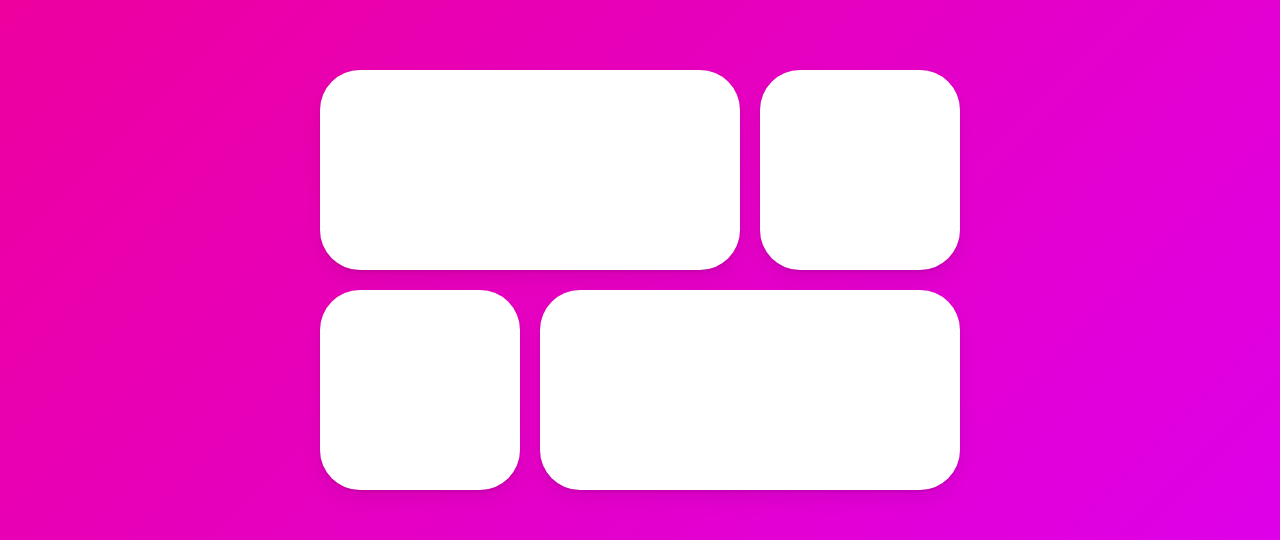
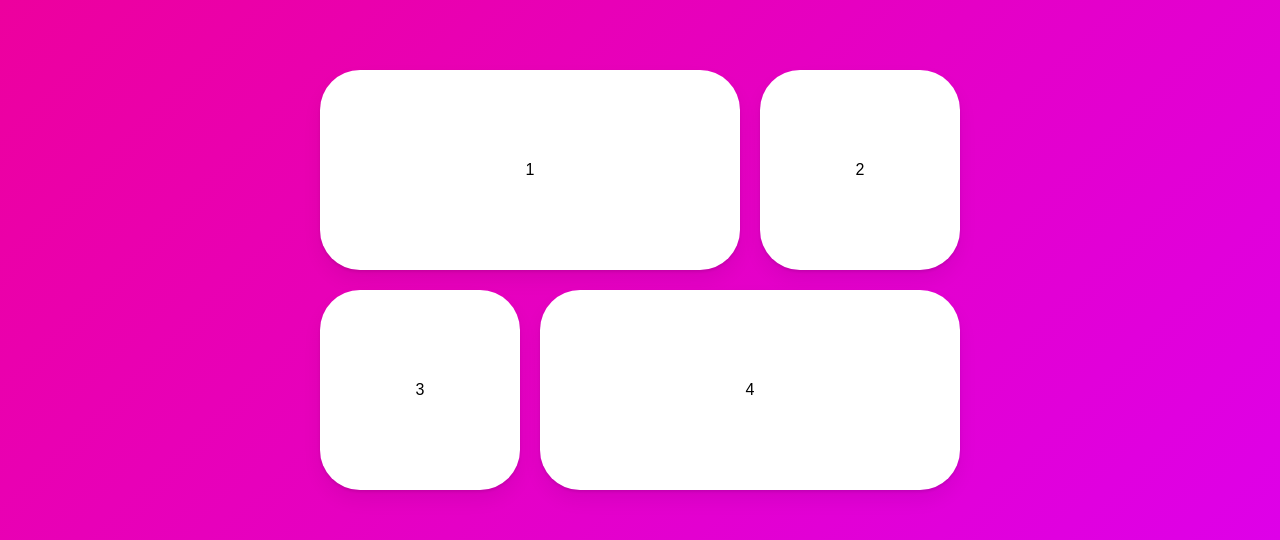
Before and after one commit to daeyeub/animation-react, a React (Create React App) app: page / in a window 1280 px wide. Shown: the part 120-660 px from the top of the page. Built offline with nearby package versions, Linux system fonts and the light colour scheme.

Commit message:
Update App.tsx

```diff
--- a/src/App.tsx
+++ b/src/App.tsx
@@ -14,6 +14,9 @@ const Box = styled(motion.div)`
   background-color: rgba(255, 255, 255, 1);
   border-radius: 40px;
   box-shadow: 0 2px 3px rgba(0, 0, 0, 0.1), 0 10px 20px rgba(0, 0, 0, 0.06);
+  display: flex;
+  justify-content: center;
+  align-items: center;
 `;
 const Grid = styled.div`
   display: grid;
@@ -35,26 +38,27 @@ const Overlay = styled(motion.div)`
 `;
 
 function App() {
-  const [clicked, setClicked] = useState(false);
-  const toggle = () => {
-    setClicked((prev) => !prev);
-  };
+  const [id, setId] = useState<null | string>(null);
   return (
-    <Wrapper onClick={toggle}>
+    <Wrapper>
       <Grid>
-        <Box layoutId="hello" />
-        <Box />
-        <Box />
-        <Box />
+        {["1", "2", "3", "4"].map((n) => (
+          <Box onClick={() => setId(n)} key={n} layoutId={n}>
+            {n}
+          </Box>
+        ))}
       </Grid>
       <AnimatePresence>
-        {clicked ? (
+        {id ? (
           <Overlay
+            onClick={() => setId(null)}
             initial={{ backgroundColor: "rgba(0,0,0,0)" }}
             animate={{ backgroundColor: "rgba(0,0,0,0.5)" }}
             exit={{ backgroundColor: "rgba(0,0,0,0)" }}
           >
-            <Box style={{ width: 600, height: 400 }} layoutId="hello" />
+            <Box style={{ width: 600, height: 400 }} layoutId={id}>
+              {id}
+            </Box>
           </Overlay>
         ) : null}
       </AnimatePresence>
```
